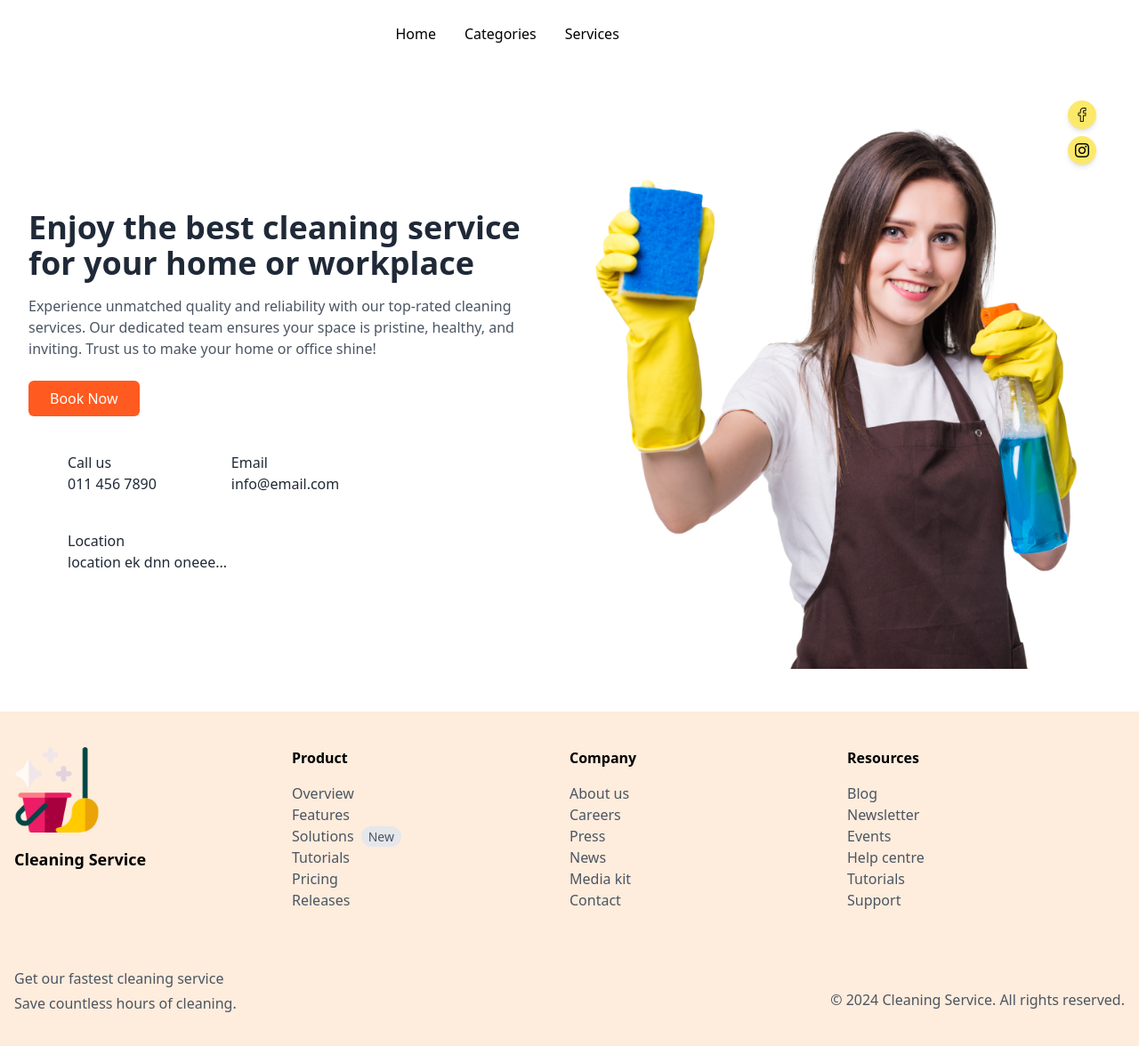
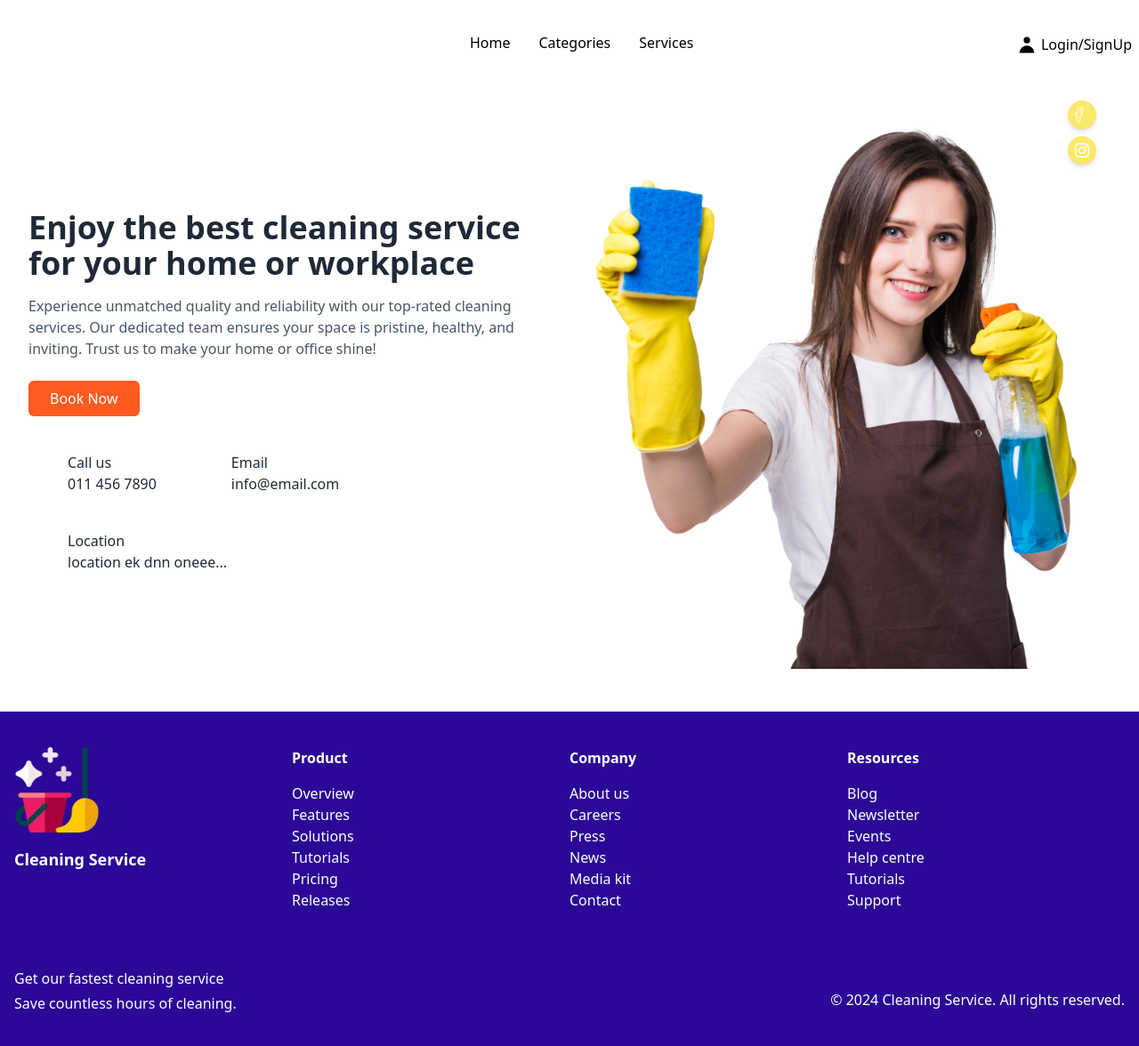
Before and after one commit to IT22102546/Cleaning-Service, a React (Vite) app in the folder Frontend/: page /blogs in a window 1280 px wide. Shown: the top 1176 px of the page at 89% size. Built offline with nearby package versions, Linux system fonts and the light colour scheme; some icons are missing.

Commit message:
feat:home ui color changing finished

```diff
--- a/Frontend/src/components/FeaturedProducts.jsx
+++ b/Frontend/src/components/FeaturedProducts.jsx
@@ -40,7 +40,7 @@ export default function FeaturedProducts() {
         <div className="bg-slate-200 py-16 w-full" style={{backgroundColor:"white"}}>
             <div className="w-full px-4">
             <div className="text-center my-8">
-                <h1 className="text-3xl font-bold mb-4 text-orange-400">FEATURED SERVICES</h1>
+                <h1 className="text-3xl font-bold mb-4 text-secondary">FEATURED SERVICES</h1>
                     <p className="text-md text-gray-600 max-w-md">
 
                     </p>
--- a/Frontend/src/components/Footer.jsx
+++ b/Frontend/src/components/Footer.jsx
@@ -2,7 +2,7 @@ import React from 'react';
 
 const Footer = () => {
   return (
-    <footer className=" py-10 bg-orange-100">
+    <footer className=" py-10 bg-secondary text-white">
       <div className="container mx-auto px-4">
         <div className="flex flex-wrap justify-between items-start">
           <div className="mb-6 w-full lg:w-1/4">
@@ -12,7 +12,7 @@ const Footer = () => {
               <span className="font-bold text-lg">Cleaning Service</span>
             <div className="flex space-x-4">
               <a href="https://twitter.com" className="text-gray-600 hover:text-gray-900">
-                <box-icon type='logo' name='twitter'></box-icon>
+                <box-icon type='logo' name='twitter' color='white'></box-icon>
               </a>
               <a href="https://linkedin.com" className="text-gray-600 hover:text-gray-900">
                 <box-icon type='logo' name='linkedin'></box-icon>
@@ -26,38 +26,38 @@ const Footer = () => {
           <div className="mb-6 w-full lg:w-1/4">
             <h3 className="font-bold mb-4">Product</h3>
             <ul>
-              <li><a href="#" className="text-gray-600 hover:text-gray-900">Overview</a></li>
-              <li><a href="#" className="text-gray-600 hover:text-gray-900">Features</a></li>
-              <li><a href="#" className="text-gray-600 hover:text-gray-900">Solutions</a><span className="ml-2 text-sm bg-gray-200 text-gray-600 py-0.5 px-2 rounded-full">New</span></li>
-              <li><a href="#" className="text-gray-600 hover:text-gray-900">Tutorials</a></li>
-              <li><a href="#" className="text-gray-600 hover:text-gray-900">Pricing</a></li>
-              <li><a href="#" className="text-gray-600 hover:text-gray-900">Releases</a></li>
+              <li><a href="#" className="text-white hover:cursor-pointer hover:text-gray-200">Overview</a></li>
+              <li><a href="#" className="text-white hover:cursor-pointer hover:text-gray-200">Features</a></li>
+              <li><a href="#" className="text-white hover:cursor-pointer hover:text-gray-200">Solutions</a></li>
+              <li><a href="#" className="text-white hover:cursor-pointer hover:text-gray-200">Tutorials</a></li>
+              <li><a href="#" className="text-white hover:cursor-pointer hover:text-gray-200">Pricing</a></li>
+              <li><a href="#" className="text-white hover:cursor-pointer hover:text-gray-200">Releases</a></li>
             </ul>
           </div>
           <div className="mb-6 w-full lg:w-1/4">
             <h3 className="font-bold mb-4">Company</h3>
             <ul>
-              <li><a href="#" className="text-gray-600 hover:text-gray-900">About us</a></li>
-              <li><a href="#" className="text-gray-600 hover:text-gray-900">Careers</a></li>
-              <li><a href="#" className="text-gray-600 hover:text-gray-900">Press</a></li>
-              <li><a href="#" className="text-gray-600 hover:text-gray-900">News</a></li>
-              <li><a href="#" className="text-gray-600 hover:text-gray-900">Media kit</a></li>
-              <li><a href="#" className="text-gray-600 hover:text-gray-900">Contact</a></li>
+              <li><a href="#" className="text-white hover:cursor-pointer hover:text-gray-200">About us</a></li>
+              <li><a href="#" className="text-white hover:cursor-pointer hover:text-gray-200">Careers</a></li>
+              <li><a href="#" className="text-white hover:cursor-pointer hover:text-gray-200">Press</a></li>
+              <li><a href="#" className="text-white hover:cursor-pointer hover:text-gray-200">News</a></li>
+              <li><a href="#" className="text-white hover:cursor-pointer hover:text-gray-200">Media kit</a></li>
+              <li><a href="#" className="text-white hover:cursor-pointer hover:text-gray-200">Contact</a></li>
             </ul>
           </div>
           <div className="w-full lg:w-1/4">
             <h3 className="font-bold mb-4">Resources</h3>
             <ul>
-              <li><a href="#" className="text-gray-600 hover:text-gray-900">Blog</a></li>
-              <li><a href="#" className="text-gray-600 hover:text-gray-900">Newsletter</a></li>
-              <li><a href="#" className="text-gray-600 hover:text-gray-900">Events</a></li>
-              <li><a href="#" className="text-gray-600 hover:text-gray-900">Help centre</a></li>
-              <li><a href="#" className="text-gray-600 hover:text-gray-900">Tutorials</a></li>
-              <li><a href="#" className="text-gray-600 hover:text-gray-900">Support</a></li>
+              <li><a href="#" className="text-white hover:cursor-pointer hover:text-gray-200">Blog</a></li>
+              <li><a href="#" className="text-white hover:cursor-pointer hover:text-gray-200">Newsletter</a></li>
+              <li><a href="#" className="text-white hover:cursor-pointer hover:text-gray-200">Events</a></li>
+              <li><a href="#" className="text-white hover:cursor-pointer hover:text-gray-200">Help centre</a></li>
+              <li><a href="#" className="text-white hover:cursor-pointer hover:text-gray-200">Tutorials</a></li>
+              <li><a href="#" className="text-white hover:cursor-pointer hover:text-gray-200">Support</a></li>
             </ul>
           </div>
         </div>
-        <div className="mt-10 text-center text-gray-600 flex flex-wrap justify-between gap-10">
+        <div className="mt-10 text-center text-white flex flex-wrap justify-between gap-10">
           <div className='text-start'>
           <p>Get our fastest cleaning service</p>
           <p className="mt-1">Save countless hours of cleaning.</p>
--- /dev/null
+++ b/Frontend/src/components/Header.css
@@ -0,0 +1,20 @@
+.nav-item {
+    position: relative;
+    display: inline-block;
+    padding-bottom: 5px; /* Adjust the spacing between the text and the underline */
+  }
+
+  .nav-item::after {
+    content: '';
+    position: absolute;
+    width: 0;
+    height: 2px; /* Thickness of the underline */
+    left: 0;
+    bottom: 0;
+    background-color: #006AFF; /* Inherits the text color */
+    transition: width 0.3s ease; /* Animation duration and easing */
+  }
+
+  .nav-item-active::after {
+    width: 100%; /* Full width underline when active */
+  }
--- a/Frontend/src/components/Header.jsx
+++ b/Frontend/src/components/Header.jsx
@@ -4,13 +4,12 @@ import { HiUser, HiViewList } from 'react-icons/hi';
 import { useDispatch, useSelector } from "react-redux";
 import { signOut } from "../redux/user/userSlice";
 import { useEffect, useState } from "react";
-
+import './Header.css'; // Assuming you are importing the CSS file here
 
 export default function Header() {
   const { currentUser } = useSelector((state) => state.user);
   const dispatch = useDispatch();
   const navigate = useNavigate();
-
 
   const handleSignOut = async () => {
     try {
@@ -22,15 +21,15 @@ export default function Header() {
     }
   };
 
-  const [headerClass, setHeaderClass] = useState('bg-transparent');
+  const [headerClass, setHeaderClass] = useState('bg-transparent font-semibold');
 
   useEffect(() => {
     const handleScroll = () => {
       const heroSectionHeight = document.querySelector('.hero-section').offsetHeight;
       if (window.scrollY > heroSectionHeight) {
-        setHeaderClass('bg-blue-500 shadow-md text-white');
+        setHeaderClass('bg-white shadow-md text-white');
       } else {
-        setHeaderClass('bg-transparent border-none');
+        setHeaderClass(`bg-transparent border-none text-black`);
       }
     };
 
@@ -42,95 +41,11 @@ export default function Header() {
   }, []);
 
   return (
-    // <Navbar className="border-b-2 relative z-50 bg-transparent">
-    //   <div className="container mx-auto flex flex-wrap items-center justify-between py-4 ">
-
-    //     <div className="flex items-center">
-    //       <NavLink to="/" className="self-center whitespace-nowrap text-3xl font-semibold font-tangerine ml-0 md:ml-16">
-    //         Logo
-    //       </NavLink>
-    //     </div>
-
-
-    //     <div className="flex space-x-8">
-    //       <NavLink
-    //         to="/"
-    //         className={({ isActive }) =>
-    //           isActive ? "text-yellow-300" : "text-black"
-    //         }
-    //       >
-    //         Home
-    //       </NavLink>
-    //       <NavLink
-    //         to="/category"
-    //         className={({ isActive }) =>
-    //           isActive ? "text-yellow-300" : "text-black"
-    //         }
-    //       >
-    //         Categories
-    //       </NavLink>
-
-    //       <NavLink
-    //         to="/service-page"
-    //         className={({ isActive }) =>
-    //           isActive ? "text-yellow-300" : "text-black"
-    //         }
-    //       >
-    //         Services
-    //       </NavLink>
-
-    //       <NavLink
-    //         to="/blogs"
-    //         className={({ isActive }) =>
-    //           isActive ?"text-yellow-300" : "text-black"
-    //         }
-    //       >
-    //         Blogs
-    //       </NavLink>
-    //     </div>
-
-    //     <div className="flex space-x-8 items-center">
-
-
-
-    //     {currentUser ? (
-    //                 <Dropdown arrowIcon={false} inline label={
-    //                   <Avatar alt="user" img={currentUser.profilePicture} rounded className="h-10 w-10" />
-    //                 }>
-    //                     <DropdownHeader>
-    //                         <span className="block text-sm">{currentUser.username}</span>
-    //                         <span className="block text-sm font-medium truncate">{currentUser.email}</span>
-    //                     </DropdownHeader>
-    //                     <Link to={'/dashboard?tab=profile'}>
-    //                         <DropdownItem>Profile</DropdownItem>
-    //                     </Link>
-    //                     <DropdownDivider/>
-    //                     <DropdownItem onClick={handleSignOut}>Sign Out</DropdownItem>
-    //                 </Dropdown>
-    //             ) : (
-    //                 <Link to='/sign-in' className="text-white flex items-center mt-4 md:mt-0">
-    //                     <HiUser className="mr-1" style={{ fontSize: '24px' }} />
-    //                     Login/SignUp
-    //                 </Link>
-    //             )}
-
-    //             {currentUser && (
-    //                 <Link to="/wishlist">
-    //                 <div className="flex relative">
-    //                 <HiViewList className="mr-1" style={{ fontSize: '24px' }} />
-
-    //                 </div>
-    //                 </Link>
-    //             )}
-
-    //     </div>
-    //   </div>
-    // </Navbar>
     <Navbar className={`border-b-2 z-50 fixed w-full ${headerClass} blur-0`}>
-      <div className="container mx-auto flex flex-wrap items-center justify-between py-4">
+      <div className="container mx-auto flex flex-wrap items-center justify-between py-4 font-sans">
         <div className="flex items-center">
           <NavLink to="/" className="self-center whitespace-nowrap text-3xl font-semibold font-tangerine ml-0 md:ml-16">
-            <span className="text-5xl font-bold text-white"></span>
+            <span className="text-5xl font-bold text-white">mllll</span>
           </NavLink>
         </div>
 
@@ -138,7 +53,7 @@ export default function Header() {
           <NavLink
             to="/"
             className={({ isActive }) =>
-              isActive ? "text-white-300" : "text-black"
+              isActive ? "nav-item nav-item-active text-primary font-semibold" : "nav-item text-black"
             }
           >
             Home
@@ -146,7 +61,7 @@ export default function Header() {
           <NavLink
             to="/category"
             className={({ isActive }) =>
-              isActive ? "text-white" : "text-black"
+              isActive ? "nav-item nav-item-active text-primary font-semibold" : "nav-item text-black"
             }
           >
             Categories
@@ -154,19 +69,19 @@ export default function Header() {
           <NavLink
              to="/product-page"
             className={({ isActive }) =>
-              isActive ? "text-white" : "text-black"
+              isActive ? "nav-item nav-item-active text-primary font-semibold" : "nav-item text-black"
             }
           >
             Services
           </NavLink>
-          <NavLink
+          {/* <NavLink
             to="/blogs"
             className={({ isActive }) =>
-              isActive ? "text-white" : "text-black"
+              isActive ? "nav-item nav-item-active text-black font-semibold" : "nav-item text-black"
             }
           >
             Blogs
-          </NavLink>
+          </NavLink> */}
         </div>
 
         <div className="flex space-x-8 items-center">
@@ -185,7 +100,7 @@ export default function Header() {
               <DropdownItem onClick={handleSignOut}>Sign Out</DropdownItem>
             </Dropdown>
           ) : (
-            <Link to='/sign-in' className="text-white flex items-center mt-4 md:mt-0">
+            <Link to='/sign-in' className="text-black flex items-center mt-4 md:mt-0">
               <HiUser className="mr-1" style={{ fontSize: '24px' }} />
               Login/SignUp
             </Link>
@@ -193,7 +108,7 @@ export default function Header() {
 
           {currentUser && (
             <Link to="/wishlist">
-              <div className="flex relative">
+              <div className="flex relative text-primary">
                 <HiViewList className="mr-1" style={{ fontSize: '24px' }} />
               </div>
             </Link>
--- a/Frontend/tailwind.config.js
+++ b/Frontend/tailwind.config.js
@@ -10,7 +10,8 @@ export default {
   theme: {
     extend: {
       colors: {
-        secondary: '#698dd9',
+        secondary: '#2B0996',
+        primary:'#006AFF'
       },
       fontFamily: {
         tangerine: ['Tangerine'],
```
Also changed, not shown: Frontend/src/components/ContactUs.jsx (+5 -5 lines), Frontend/src/pages/Home.jsx (+14 -14 lines), Frontend/public/images/facebook.png, Frontend/public/images/instagram.png.
